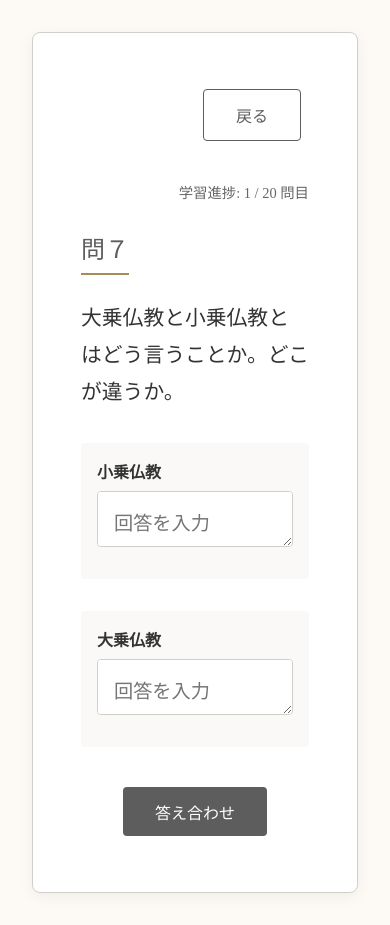
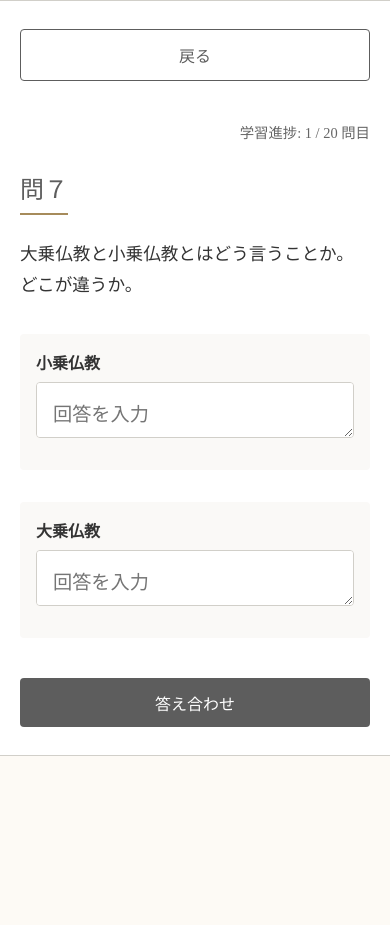
Before and after one commit to su-san-cmyk/quick-qa, a React (Vite) app: page / in a window 390 px wide. Both pictures are taken after a click on the button "学習を始める". After the commit the page ends 844 px from the top, so only its background shows below. Built offline with nearby package versions, Linux system fonts and the light colour scheme.

Commit message:
Update index.css

```diff
--- a/src/index.css
+++ b/src/index.css
@@ -1,40 +1,55 @@
 :root {
-  --bg-color: #fdfaf5; /* 落ち着いた和紙のような白 */
+  --bg-color: #fdfaf5;
   --text-color: #333333;
-  --primary-color: #5d5d5d; /* 墨色に近いグレー */
-  --accent-color: #a68b5b; /* 落ち着いた金茶色 */
+  --primary-color: #5d5d5d;
+  --accent-color: #a68b5b;
   --border-color: #d1cfc9;
   --correct-bg: #e8f5e9;
   --incorrect-bg: #ffebee;
 }
 
+*,
+*::before,
+*::after {
+  box-sizing: border-box;
+}
+
+html,
+body,
+#root {
+  margin: 0;
+  padding: 0;
+  width: 100%;
+  max-width: 100%;
+  min-width: 0;
+  overflow-x: hidden;
+}
+
 body {
-  margin: 0;
-  display: flex;
-  place-items: center;
-  min-width: 320px;
   min-height: 100vh;
   background-color: var(--bg-color);
   color: var(--text-color);
-  font-family: "Noto Serif JP", "Hina Mincho", serif, -apple-system, BlinkMacSystemFont, "Segoe UI", Roboto, "Helvetica Neue", Arial;
+  font-family: "Noto Serif JP", "Hina Mincho", serif, -apple-system,
+    BlinkMacSystemFont, "Segoe UI", Roboto, "Helvetica Neue", Arial, sans-serif;
 }
 
 #root {
-  max-width: 1000px;
-  margin: 0 auto;
-  padding: 2rem;
   width: 100%;
 }
 
 .container {
+  width: min(100%, 1000px);
+  margin: 0 auto;
   background: white;
   padding: 3rem;
   border-radius: 8px;
-  box-shadow: 0 4px 15px rgba(0,0,0,0.05);
+  box-shadow: 0 4px 15px rgba(0, 0, 0, 0.05);
   border: 1px solid var(--border-color);
 }
 
-h1, h2, h3 {
+h1,
+h2,
+h3 {
   font-weight: 500;
   color: var(--primary-color);
   border-bottom: 2px solid var(--accent-color);
@@ -44,10 +59,14 @@ h1, h2, h3 {
 }
 
 .card {
+  width: 100%;
+  max-width: 100%;
   margin-bottom: 2rem;
   padding: 1.5rem;
   border: 1px solid var(--border-color);
   border-radius: 4px;
+  overflow-wrap: break-word;
+  word-break: break-word;
 }
 
 .button {
@@ -61,6 +80,7 @@ h1, h2, h3 {
   transition: opacity 0.2s;
   margin: 0.5rem;
   font-family: inherit;
+  max-width: 100%;
 }
 
 .button:hover {
@@ -75,12 +95,13 @@ h1, h2, h3 {
 
 .input {
   width: 100%;
+  max-width: 100%;
+  min-width: 0;
   padding: 1rem;
   font-size: 1.2rem;
   border: 1px solid var(--border-color);
   border-radius: 4px;
   margin-top: 0.5rem;
-  box-sizing: border-box;
   font-family: inherit;
 }
 
@@ -94,6 +115,8 @@ h1, h2, h3 {
   line-height: 1.8;
   margin-bottom: 2rem;
   white-space: pre-wrap;
+  overflow-wrap: break-word;
+  word-break: break-word;
 }
 
 .sub-question {
@@ -130,12 +153,15 @@ h1, h2, h3 {
   margin-top: 0.5rem;
   font-size: 0.9rem;
   color: #666;
+  overflow-wrap: break-word;
+  word-break: break-word;
 }
 
 .nav {
   margin-bottom: 2rem;
   display: flex;
   justify-content: flex-end;
+  flex-wrap: wrap;
 }
 
 .menu-list {
@@ -152,3 +178,28 @@ h1, h2, h3 {
   margin-bottom: 2rem;
   font-size: 1.1rem;
 }
+
+@media (max-width: 600px) {
+  .container {
+    padding: 1.25rem;
+    border-radius: 0;
+    border-left: none;
+    border-right: none;
+  }
+
+  .button {
+    width: 100%;
+    margin: 0.5rem 0;
+  }
+
+  .card {
+    padding: 1rem;
+  }
+
+  .question-body {
+    font-size: 1.1rem;
+  }
+}
+  margin-bottom: 2rem;
+  font-size: 1.1rem;
+}
```
